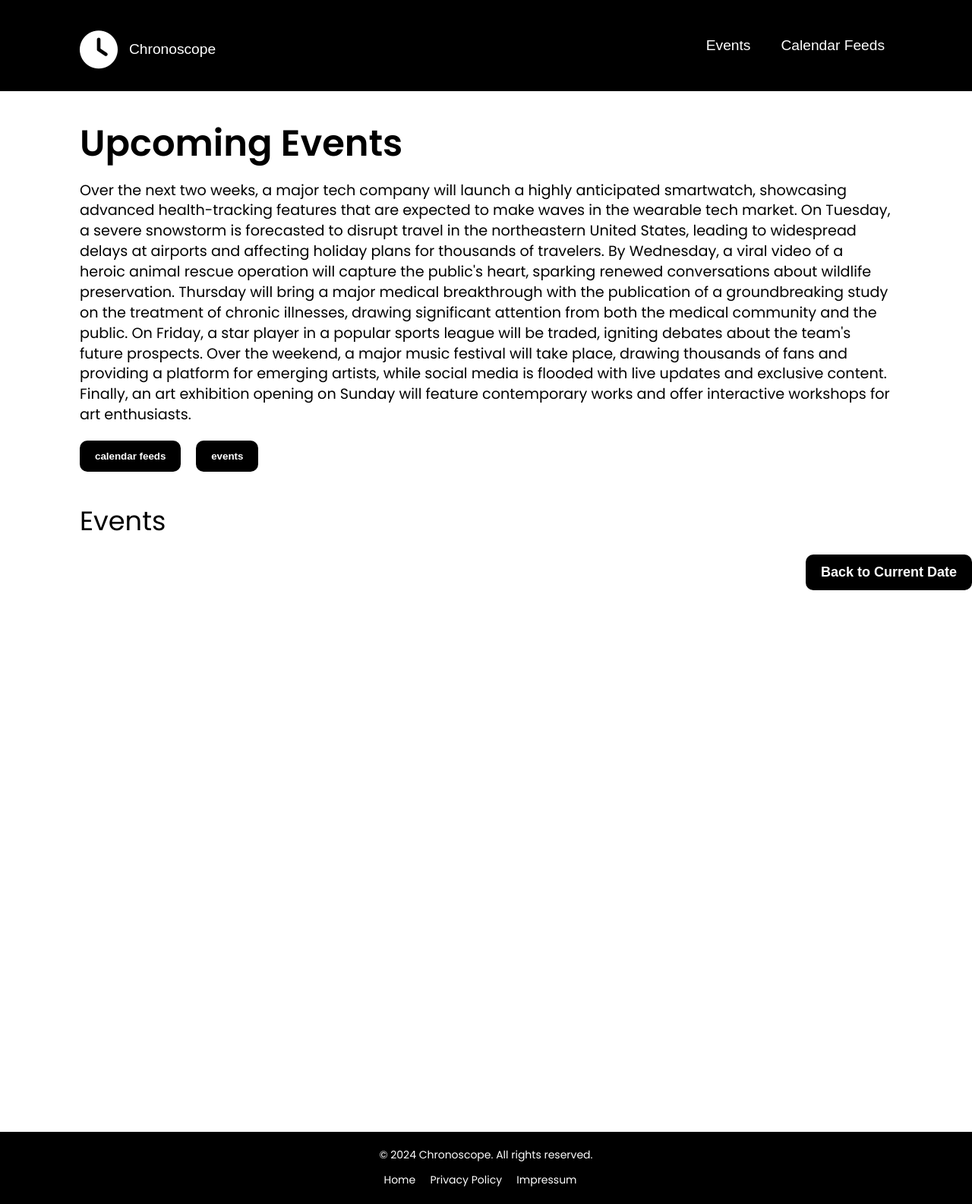
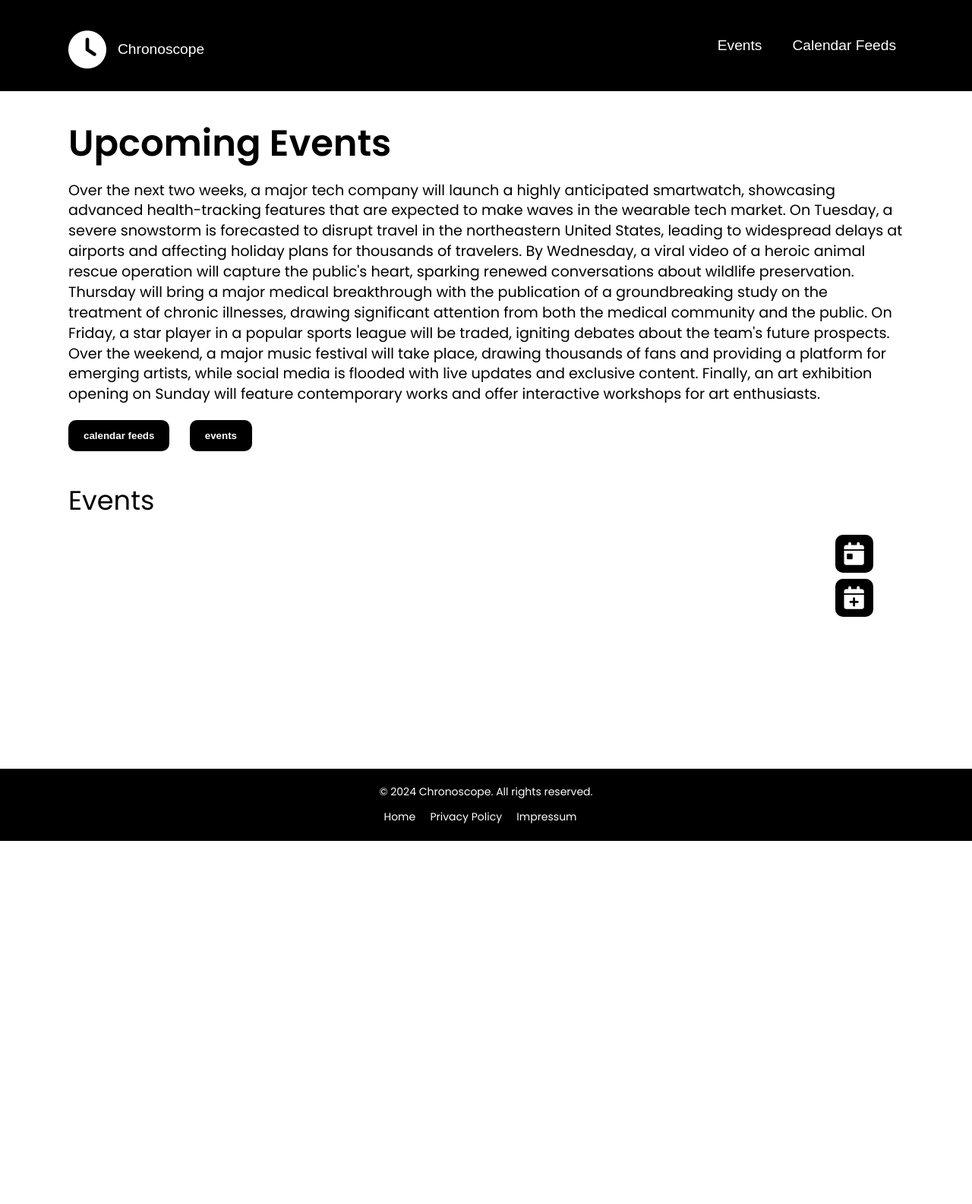
Before and after one commit to m-J-K-b/chronoscope, a Flask app: page / in a window 1280 px wide. Shown: the whole page at 76% size. After the commit the page ends 1107 px from the top, so only its background shows below. Run offline with Flask 3, Linux system fonts and the light colour scheme.

Commit message:
Automated commit at 241211135721

```diff
--- a/app/static/css/base.css
+++ b/app/static/css/base.css
@@ -12,7 +12,7 @@
 }
 
 body {
-  font-family: "Poppins", sans-serif;
+    font-family: 'Poppins', sans-serif;
     font-size: 16px;
     line-height: 1.5;
     background-color: var(--primary-color);
@@ -32,7 +32,6 @@
 }
 
 /* base.html template specific css */
-
 
 /* flash messages */
 .flash-success {
@@ -143,7 +142,6 @@
 .container {
     max-width: 1100px;
     margin: 0 auto;
-  padding: 0 15px;
 }
 
 .container-sm {
--- a/app/static/css/index.css
+++ b/app/static/css/index.css
@@ -6,19 +6,49 @@
 }
 
 .wrapper {
-  overflow-y: scroll;
-  height: 90vh;
+    max-height: 90vh;
     max-width: 1200px;
     margin: 0 auto;
-  margin-bottom: 40px;
+    margin-bottom: 200px;
+    overflow-y: scroll;
+}
+
+.wrapper .container {
+    display: grid;
+    grid-template-columns: 11fr 1fr; /* Two columns: util (1 part), events (3 parts) */
+    padding: 0 10px;
+    gap: 1rem;
 }
 
 .wrapper::-webkit-scrollbar {
     display: none; /* Safari and Chrome */
 }
 
+.util {
+    position: sticky;
+    top: 0;
+    align-self: start; /* Stick to the top of its column */
+    display: flex;
+    flex-direction: column; /* Items in a column */
+    gap: 0.5rem; /* Spacing between items */
+    height: fit-content; /* Adjust height to content */
+}
+
+.util .btn {
+    font-size: 30px;
+    width: 50px;
+    height: 50px;
+    display: flex;
+    justify-content: center;
+    align-items: center;
+}
+
+.wrapper .container {
+    padding: 0;
+}
+
 .completed {
-  opacity: 50%; /* Strikethrough to indicate completion */
+    opacity: 30%; /* Strikethrough to indicate completion */
 }
 
 .event {
@@ -63,7 +93,7 @@
     color: var(--contrast-color);
 }
 
-.expand-arrow[aria-expanded="true"] {
+.expand-arrow[aria-expanded='true'] {
     transform: rotate(90deg); /* Rotate the arrow when expanded */
 }
 
@@ -80,12 +110,3 @@
     max-height: 200px; /* Set a maximum height large enough to fit the content when expanded */
     padding: 10px; /* Restore padding when expanded */
 }
-
-#scrollToCurrentDate {
-  position: absolute;
-  right: 0px; /* Place the arrow outside the container */
-  font-size: 18px;
-  cursor: pointer;
-  z-index: 100;
-  transition: 0.3s ease;
-}
--- a/app/templates/index.html
+++ b/app/templates/index.html
@@ -1,6 +1,14 @@
-{% extends "base.html" %} {% block head %}
-<link rel="stylesheet" href="{{ url_for('static', filename='css/index.css') }}" />
-{% endblock %} {% block title %}Home Page{% endblock %} {% block content %}
+{% extends "base.html" %}
+
+{% block head %}
+<link
+    rel="stylesheet"
+    href="{{ url_for('static', filename='css/index.css') }}" />
+{% endblock %}
+
+{% block title %}Home Page{% endblock %}
+
+{% block content %}
 <section class="hero">
     <div class="container">
         <h1 class="hero-heading text-xxl">Upcoming Events</h1>
@@ -8,7 +16,8 @@
 
         <div class="btns">
             <button class="btn">
-                <a href="{{ url_for('calendar_feed_bp.index') }}">calendar feeds</a>
+                <a href="{{ url_for('calendar_feed_bp.index') }}">calendar
+                    feeds</a>
             </button>
             <button class="btn">
                 <a href="{{ url_for('event_bp.index') }}">events</a>
@@ -21,71 +30,86 @@
     <div class="container">
         <h2 class="text-xl">Events</h2>
     </div>
-    <div class="wrapper" id="event-wrapper">
+    <div class="wrapper">
         <div class="container">
-            <div class="util">
-                <button id="scrollToCurrentDate" class="btn">
-                    Back to Current Date
-                </button>
-            </div>
-
+            <div class="events">
                 {% for date in sorted_dates %}
                 <div class="date" id="date-{{ loop.index }}">
                     <p class="text-lg">{{ date.strftime('%d.%m.%Y') }}</p>
                     {% for event in events_sorted_by_date[date] %}
                     <div class="event">
                         <div class="event-preview">
-                        <button class="expand-arrow" aria-expanded="false" aria-label="Expand event">
+                            <button
+                                class="expand-arrow"
+                                aria-expanded="false"
+                                aria-label="Expand event">
                                 <i class="fas fa-chevron-right"></i>
                             </button>
-                        <span class="text-md event-name">{{ event.name }}</span>
-                        <span class="text-md event-start">{{ event.start_time_str }}</span>
-                        <span class="text-md event-countdown">{{ event.countdown_str }}</span>
+                            <span class="text-md event-name">{{ event.name
+                                }}</span>
+                            <span class="text-md event-start">{{
+                                event.start_time_str }}</span>
+                            <span class="text-md event-countdown">{{
+                                event.countdown_str }}</span>
                         </div>
                         <div class="event-details">
                             <p class="event-full-name">{{ event.name }}</p>
-                        <p class="event-description">{{ event.description }}</p>
+                            <p class="event-description">{{ event.description
+                                }}</p>
                         </div>
                     </div>
                     {% endfor %}
                 </div>
                 {% endfor %}
             </div>
+            <div class="util">
+                <button id="scrollToCurrentDate" class="btn">
+                    <i class="fa-solid fa-calendar-day"></i>
+                </button>
+                <a class="btn" href="{{ url_for('event_bp.add_event') }}"><i
+                        class="fa-solid fa-calendar-plus"></i></a>
+            </div>
+        </div>
     </div>
 </section>
 
 <script>
-    <!-- Event Expansion -->
-    document.addEventListener('DOMContentLoaded', function () {
-        // prettier-ignore
-        var currentDateIndex = {{ current_date_index }}
-    });
-    var wrapper = document.getElementById('event-wrapper'); // Get the wrapper element
-    var scrollButton = document.getElementById('scrollToCurrentDate'); // Get the button element
     const dates = document.querySelectorAll('.date');
     const expandButtons = document.querySelectorAll('.expand-arrow');
 
+    var wrapper = document.querySelector('.wrapper'); // Get the wrapper element
+    var scrollButton = document.getElementById('scrollToCurrentDate'); // Get the button element
+    var currentDateIndex = null;
+    var targetDateElement = null;
+
+    function scrollToToday() {
+        currentDateIndex = {{ current_date_index }};
+        targetDateElement = document.getElementById('date-' + (currentDateIndex + 1));
+        if (targetDateElement) {
+            var offsetTop = targetDateElement.offsetTop;
+            wrapper.scrollTo({ top: offsetTop - wrapper.offsetTop, behavior: 'smooth' });
+        };
+    };
+
+    document.addEventListener('DOMContentLoaded', () => {
+        currentDateIndex = {{ current_date_index }};
+        targetDateElement = document.getElementById('date-' + (currentDateIndex + 1));
+
+        scrollButton.addEventListener('click', scrollToToday);
         dates.forEach((date, index) => {
-        if (currentDateIndex !== null && index < currentDateIndex) { date.classList.add('completed'); } else {
-            date.classList.remove('completed'); // Ensure uncompleted dates stay unmarked } }); if (currentDateIndex !==null) {
-            var targetDateElement = document.getElementById('date-' + (currentDateIndex + 1)); if (targetDateElement) {
-                var
-                offsetTop = targetDateElement.offsetTop; wrapper.scrollTo({ top: offsetTop - wrapper.offsetTop, behavior: 'smooth' });
+            console.log(currentDateIndex, index, index < currentDateIndex)
+            if (currentDateIndex !== null && index < currentDateIndex) {
+                date.classList.add('completed');
+            } else {
+                date.classList.remove('completed');
             }
-        } // Add event listener for the button to scroll to current date when clicked
-        scrollButton.addEventListener('click', function () {
-            if (currentDateIndex !== null) {
-                var
-                targetDateElement = document.getElementById('date-' + (currentDateIndex + 1)); if (targetDateElement) {
-                    var
-                    offsetTop = targetDateElement.offsetTop; wrapper.scrollTo({ top: offsetTop - wrapper.offsetTop, behavior: 'smooth' });
-                }
-            }
-        }); expandButtons.forEach(button => {
+        });
+
+        expandButtons.forEach(button => {
             button.addEventListener('click', function () {
                 const isExpanded = button.getAttribute('aria-expanded') === 'true';
-                const eventWrapper = button.closest('.event');
-                const details = eventWrapper.querySelector('.event-details');
+                const event = button.closest('.event');
+                const details = event.querySelector('.event-details');
 
                 // Collapse all other expanded events
                 document.querySelectorAll('.event-details.expanded').forEach(expandedDetails => {
@@ -114,6 +138,7 @@
             });
         });
 
+        scrollToToday();
     });
 </script>
 {% endblock %}
```
Also changed, not shown: app/event_bp/forms.py (+9 -2 lines), app/event_bp/static/css/add_event.css (added, +36 -0 lines), app/event_bp/templates/add_event.html (+35 -8 lines), app/templates/base.html (+21 -9 lines). Lines whose indentation alone changed are shown as unchanged.
